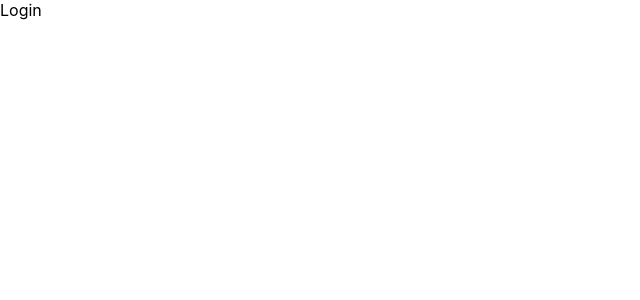
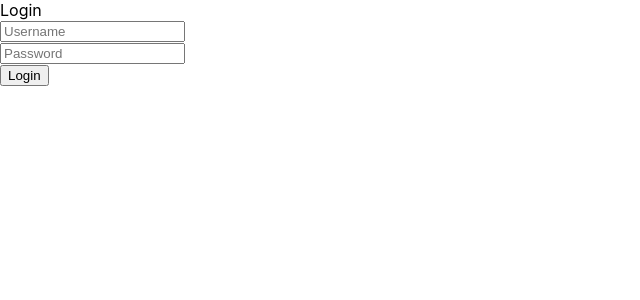
Before and after one commit to Build-Week-African-MarketPlace-2/front-end, a React (Create React App) app: page /login in a window 1280 px wide. Shown: the top 300 px of the page, without its empty margins (0-640 px from the left). Built offline with nearby package versions, Linux system fonts and the light colour scheme; the HTML template or start-up script is replaced by a standard one.

Commit message:
Login form, private route

```diff
--- a/src/App.js
+++ b/src/App.js
@@ -1,6 +1,7 @@
 import React, { useState } from "react";
 import styled from "styled-components";
 import { Switch, Route } from "react-router";
+import PrivateRoute from "./components/privateRoute";
 import Axios from "axios";
 
 import Login from "./components/login";
@@ -36,7 +37,7 @@ export default function App()
       <ProductContext.Provider value={{listings:listings, getListings:GetListings}}>
         <Switch>
           <Route path="/products" component={ProductList} />
-          <Route path="/panel" component={Panel} />
+          <PrivateRoute path="/panel" component={Panel} />
         </Switch>
       </ProductContext.Provider>
     </HeadStyle>
--- a/src/components/login.jsx
+++ b/src/components/login.jsx
@@ -1,11 +1,66 @@
-import React from "react";
+import React, { useState } from "react";
 import styled from "styled-components";
+import { useHistory } from "react-router";
 
 export default function Login(props)
 {
+    let history = useHistory();
+
+    let [FormData, sFormData] = useState(
+        {
+            username:"",
+            password:"",
+            error:""
+        }
+    )
+
+    //////////////////////////////////////////////////
+    //Temporary data, to be replaced with API
+
+    function verifyLogin(user, pass)
+    {
+        if (user === "user_name")
+        {
+            if (pass === "pass_word")
+            {
+                window.localStorage.setItem("auth", "000");
+                history.push("/panel");
+            }
+            else
+                sFormData({...FormData, error:"Invalid password"});
+        }
+        else
+            sFormData({...FormData, error:"Invalid username"});
+    }
+
+    //////////////////////////////////////////////////
+
+    let updateForm = function(e)
+    {
+        sFormData(
+            {
+                ...FormData,
+                [e.target.name]:e.target.value
+            }
+        );
+    }
+
+    let submitForm = function(e)
+    {
+        verifyLogin(FormData.username, FormData.password);
+    }
+
     return (
         <LoginStyle>
             Login
+            <form onSubmit={(e)=>{e.preventDefault(); submitForm(e);}} onChange={(e)=>{updateForm(e);}}>
+                <input type="text" name="username" defaultValue={FormData.username} placeholder="Username" />
+                <br />
+                <input type="password" name="password" defaultValue={FormData.password} placeholder="Password" />
+                <br />
+                <button type="submit">Login</button>
+            </form>
+            <h2>{FormData.error === "" ? null : FormData.error}</h2>
         </LoginStyle>
     );
 };
--- /dev/null
+++ b/src/components/privateRoute.jsx
@@ -0,0 +1,17 @@
+import React from 'react';
+import { Route, Redirect } from 'react-router-dom';
+
+const PrivateRoute = ({ component: Component, ...rest }) =>
+{
+  const token = window.localStorage.getItem('auth');
+  return (
+    <Route
+      {...rest}
+      render={props => {
+        return ( token ? <Component {...props} /> : <Redirect to="/login" />);
+      }}
+    />
+  );
+};
+
+export default PrivateRoute;
```
